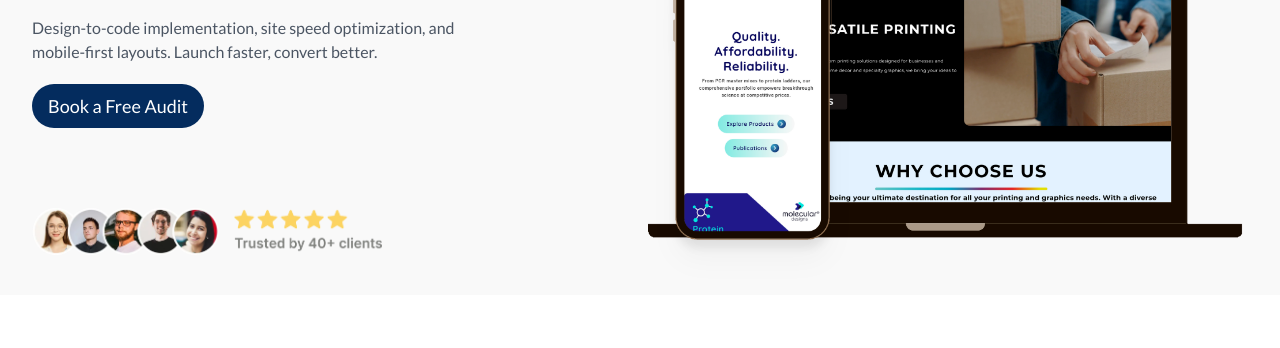
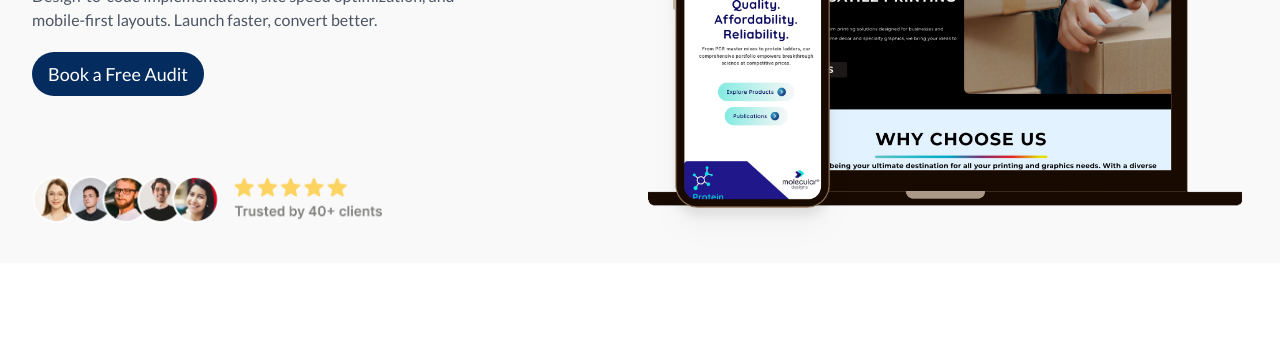
Before and after one commit to justsilencia/jjwdev, an Astro site: page / in a window 1280 px wide. Shown: the part 300-648 px from the top of the page. Built offline with nearby package versions, Linux system fonts and the light colour scheme; Astro itself is replaced by a stand-in of ours.

Commit message:
remove pt in hero

```diff
--- a/src/components/Hero.astro
+++ b/src/components/Hero.astro
@@ -10,7 +10,7 @@
   <div class="absolute left-0 bottom-0 top-[30%] md:top-[40%] lg:top-[35%] xl:top-[38%] w-full  bg-primary -z-10 "></div>
 
 
-    <div class="pt-8 px-8 m-10 w-full max-w-7xl mx-auto leading-relaxed flex flex-col-reverse lg:flex-row items-center lg:justify-between gap-8" >
+    <div class="px-8 m-10 w-full max-w-7xl mx-auto leading-relaxed flex flex-col-reverse lg:flex-row items-center lg:justify-between gap-8" >
 
       <!-- Hero Text -->
       <div class= " col flex flex-col max-w-lg">
```
